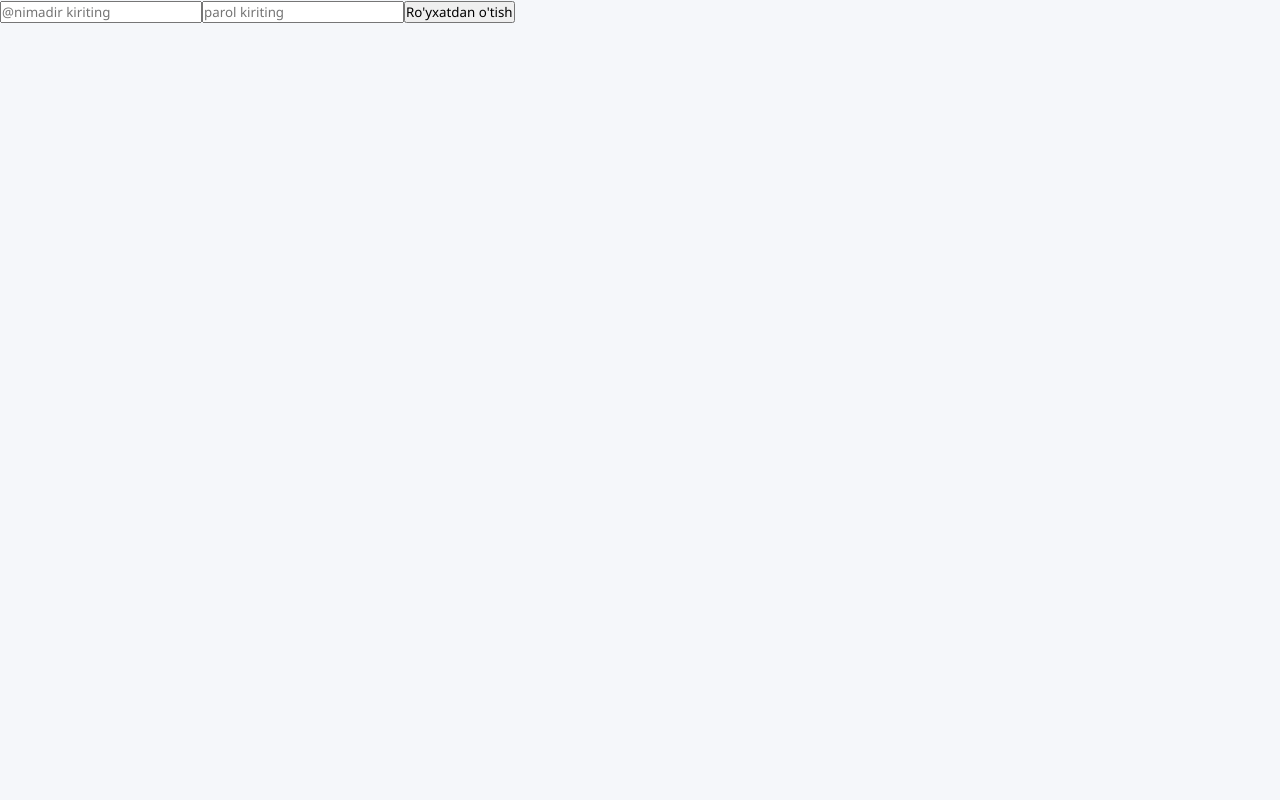
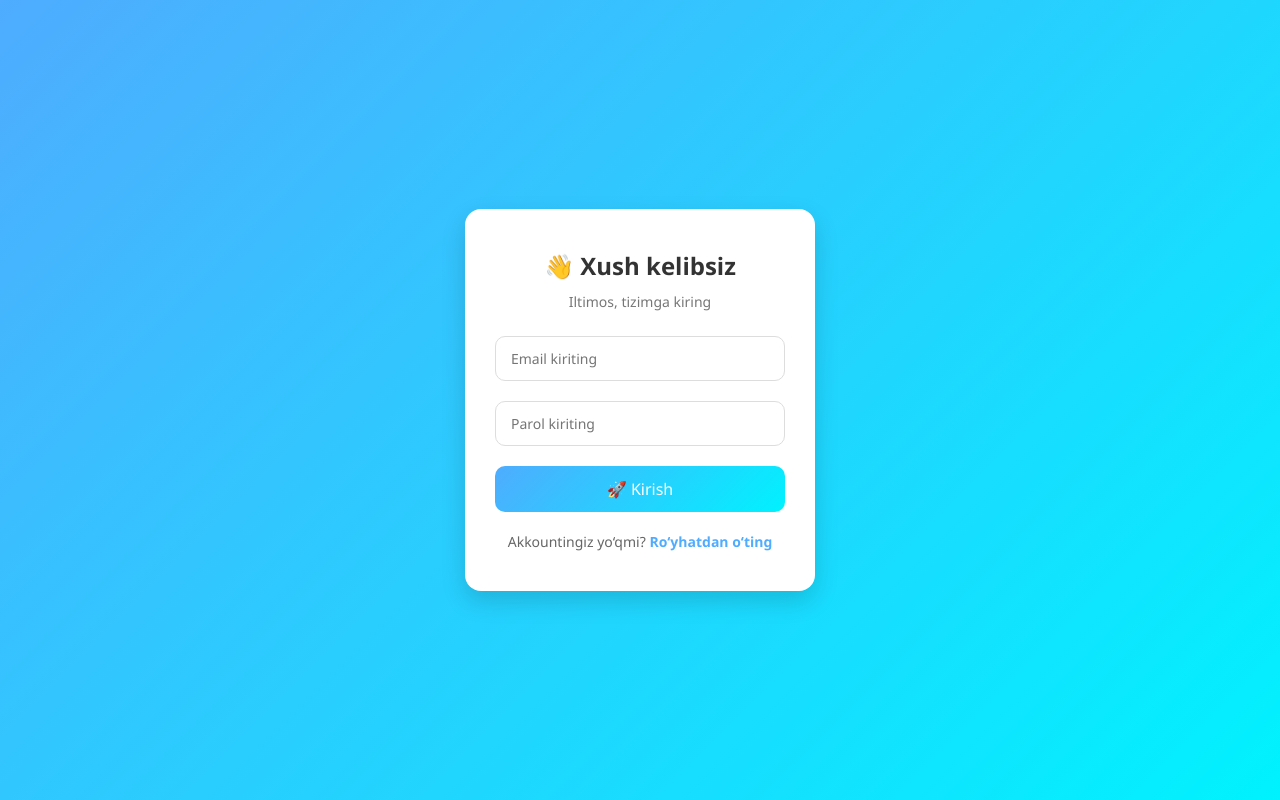
Before and after one commit to R-Islombek/Admin-Panel, a React (Vite) app: page /login in a window 1280 px wide. Built offline with nearby package versions, Linux system fonts and the light colour scheme.

Commit message:
Qoshimcha qoshdim

```diff
--- a/src/App.css
+++ b/src/App.css
@@ -227,3 +227,114 @@ body {
 }
 
 /* === Login Page === */
+
+
+body {
+  font-family: "Poppins", sans-serif;
+  background: linear-gradient(135deg, #4facfe, #00f2fe);
+  height: 100vh;
+  display: flex;
+  align-items: center;
+  justify-content: center;
+  margin: 0;
+}
+
+/* Login container */
+.login-wrapper {
+  display: flex;
+  align-items: center;
+  justify-content: center;
+  width: 100%;
+}
+
+/* Login card */
+.login-card {
+  background: #fff;
+  padding: 40px 30px;
+  border-radius: 16px;
+  box-shadow: 0 10px 25px rgba(0, 0, 0, 0.15);
+  width: 350px;
+  text-align: center;
+  animation: fadeIn 0.8s ease;
+}
+
+/* Title */
+.login-title {
+  margin-bottom: 10px;
+  font-size: 24px;
+  font-weight: bold;
+  color: #333;
+}
+
+.login-subtitle {
+  margin-bottom: 25px;
+  font-size: 14px;
+  color: #777;
+}
+
+/* Inputlar */
+.input-group {
+  margin-bottom: 20px;
+}
+
+.input-group input {
+  width: 100%;
+  padding: 12px 15px;
+  border-radius: 10px;
+  border: 1px solid #ddd;
+  outline: none;
+  font-size: 14px;
+  transition: all 0.3s ease;
+}
+
+.input-group input:focus {
+  border-color: #4facfe;
+  box-shadow: 0 0 8px rgba(79, 172, 254, 0.5);
+}
+
+/* Button */
+.login-btn {
+  width: 100%;
+  padding: 12px;
+  background: linear-gradient(135deg, #4facfe, #00f2fe);
+  border: none;
+  border-radius: 10px;
+  font-size: 16px;
+  color: white;
+  cursor: pointer;
+  transition: 0.3s;
+}
+
+.login-btn:hover {
+  background: linear-gradient(135deg, #43e97b, #38f9d7);
+  transform: translateY(-2px);
+}
+
+/* Footer */
+.login-footer {
+  margin-top: 20px;
+  font-size: 14px;
+  color: #666;
+}
+
+.login-footer a {
+  color: #4facfe;
+  text-decoration: none;
+  font-weight: 600;
+}
+
+.login-footer a:hover {
+  text-decoration: underline;
+}
+
+/* Animatsiya */
+@keyframes fadeIn {
+  from {
+    opacity: 0;
+    transform: translateY(-20px);
+  }
+  to {
+    opacity: 1;
+    transform: translateY(0);
+  }
+}
--- a/src/Auth/Login.jsx
+++ b/src/Auth/Login.jsx
@@ -1,28 +1,52 @@
 import { useState } from "react";
-import { useNavigate } from "react-router-dom";
 
 function Login() {
+  const [login, setLogin] = useState("");
+  const [password, setPassword] = useState("");
 
+  const handleLogin = (e) => {
+    e.preventDefault();
+    console.log("Login:", login, "Password:", password);
+  };
 
   return (
-       <div className="login-container">
-             <form >
+    <div className="login-wrapper">
+      <div className="login-card">
+        <h2 className="login-title">👋 Xush kelibsiz</h2>
+        <p className="login-subtitle">Iltimos, tizimga kiring</p>
+
+        <form onSubmit={handleLogin} className="login-form">
+          <div className="input-group">
             <input
               type="text"
-                     id="email"
-                     placeholder="@nimadir kiriting"
+              placeholder="Email kiriting"
+              value={login}
+              onChange={(e) => setLogin(e.target.value)}
               required
             />
+          </div>
 
+          <div className="input-group">
             <input
               type="password"
-                     id="password"
-                     placeholder="parol kiriting"
+              placeholder="Parol kiriting"
+              value={password}
+              onChange={(e) => setPassword(e.target.value)}
+              required
             />
-                     <button type="submit">Ro'yxatdan o'tish</button>
+          </div>
+
+          <button type="submit" className="login-btn">
+            🚀 Kirish
+          </button>
+
+          <p className="login-footer">
+            Akkountingiz yo‘qmi? <a href="#">Ro‘yhatdan o‘ting</a>
+          </p>
         </form>
       </div>
-  )
+    </div>
+  );
 }
 
 export default Login;
```
Lines whose indentation alone changed are shown as unchanged.
